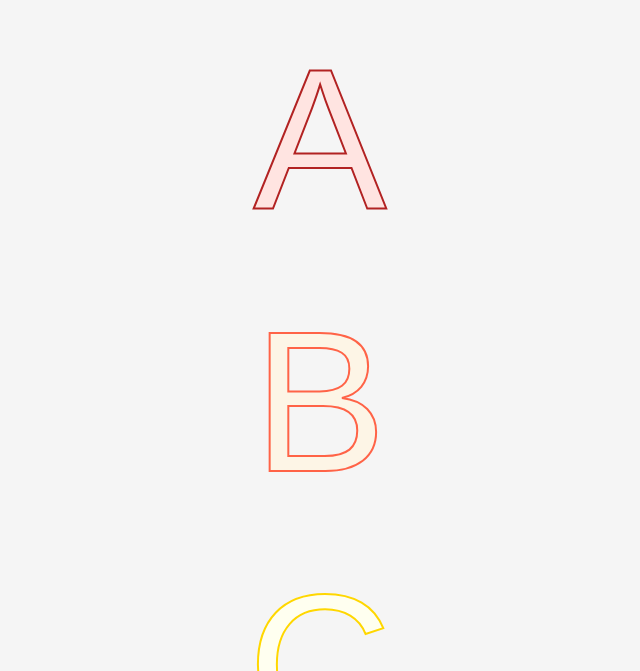
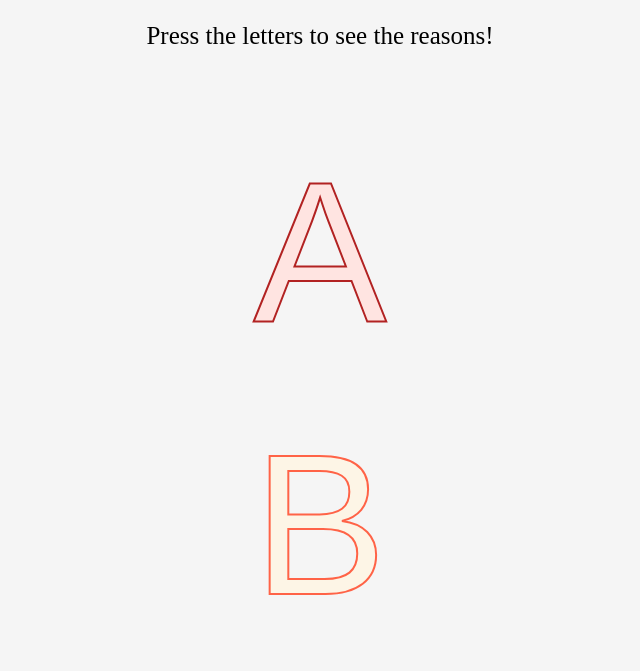
Before and after one commit to silverman2539/abc, a plain HTML site: page index.html in a window 1280 px wide. Shown: the part 100-771 px from the top of the page, without its empty margins (320-960 px from the left). Drawn offline with Linux system fonts and the light colour scheme.

Commit message:
Update index.html

```diff
--- a/index.html
+++ b/index.html
@@ -8,6 +8,7 @@
 				text-align: center;
 				padding: 25;
 				background-color: whitesmoke;
+				font-size: 25;
 			}
 			.titleText
 			{
@@ -50,6 +51,7 @@
 
 	<body>
 		<p class="titleText">ABCs of Why I Love You!</p>
+		<p>Press the letters to see the reasons!<p>
 		<br>
 		<div class="container" style="width:510;">
 			<button id="A" class="letter" onclick="A()" style="-webkit-text-stroke-color:firebrick; color:mistyrose;">A</button>
```
